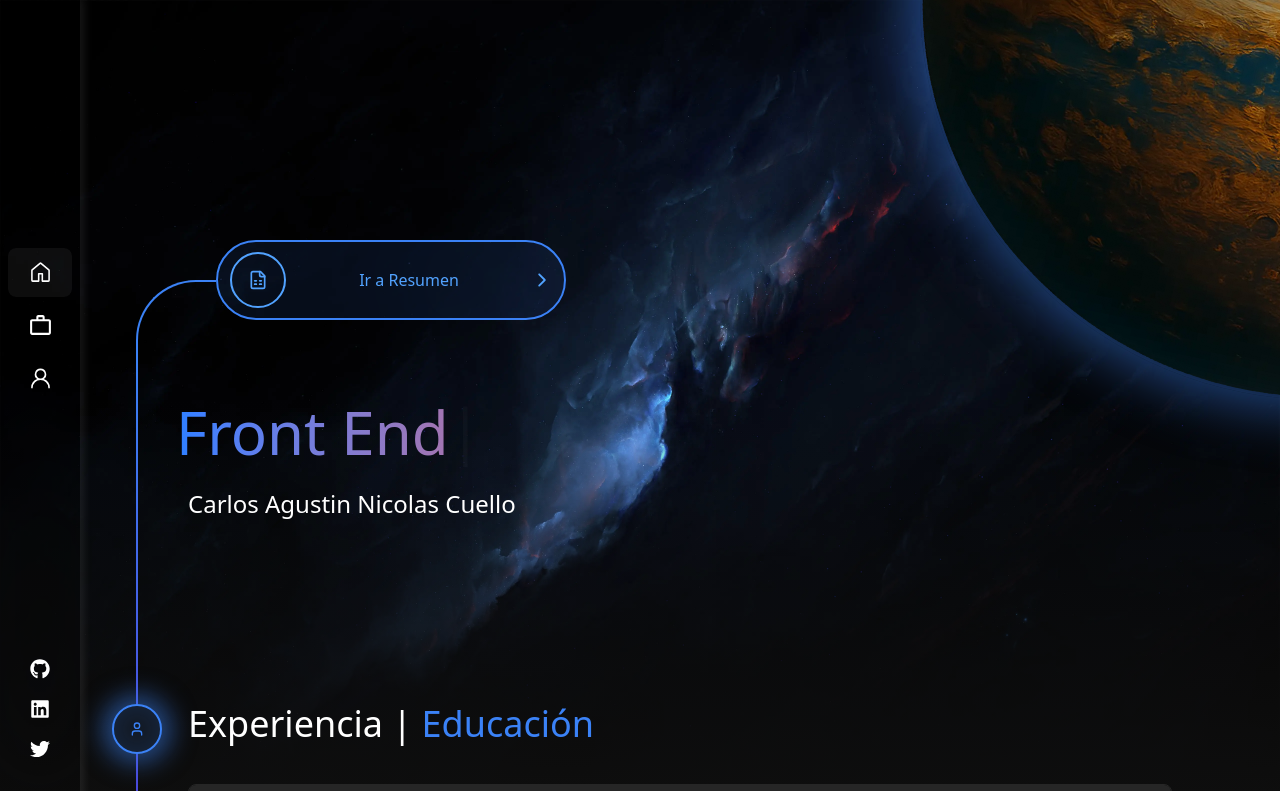
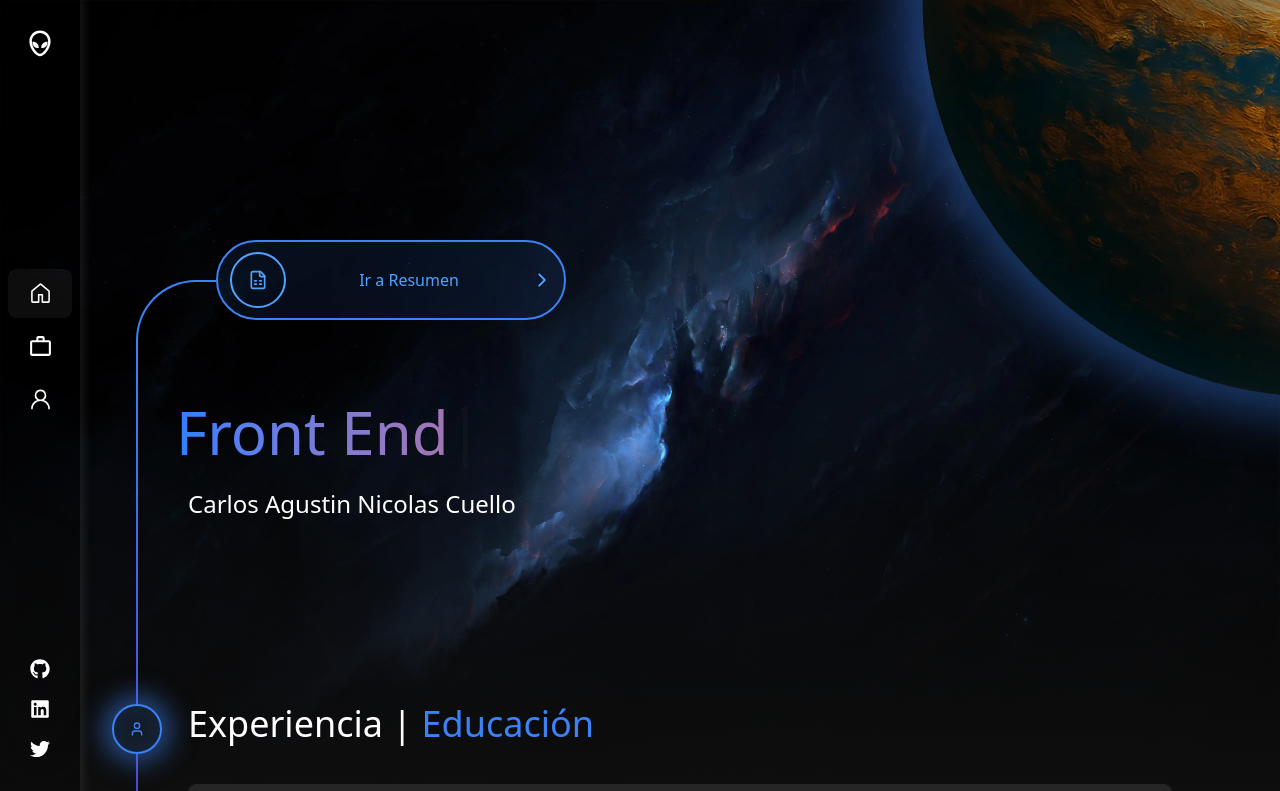
Before and after one commit to Otochicatole/portafolio, a React (Vite) app: page / in a window 1280 px wide. Shown: the top 791 px of the page. Built offline with nearby package versions, Linux system fonts and the light colour scheme.

Commit message:
alien icon

```diff
--- a/src/components/layout/nav-bar.tsx
+++ b/src/components/layout/nav-bar.tsx
@@ -3,6 +3,7 @@ import Button from '../ui/button';
 import { GoHome, GoPerson } from 'react-icons/go';
 import { MdWorkOutline } from 'react-icons/md';
 import { FaGithub, FaLinkedin, FaTwitter } from 'react-icons/fa';
+import { RiAliensLine } from 'react-icons/ri';
 
 const links = [
     { path: '/', label: 'Home', icon: <GoHome size={25} /> },
@@ -17,7 +18,7 @@ export const NavBar = () => {
         <>
             <nav
                 className="group bg-black/10 backdrop-blur-3xl hidden sm:flex flex-col justify-between items-center py-4 fixed w-[80px] transition-all ease-in-out overflow-hidden top-0 z-50 h-full shadow-[0_0_10px_3px_rgba(255,255,255,0.1)]">
-                <div />
+                <RiAliensLine size={30} className='mt-3' />
                 <div className="flex flex-col items-center justify-center w-full p-2 gap-1">
                     {links.map(link => (
                         <Button className='flex w-full hover:shadow-[0_0_10px_10px_rgba(240,240,240,0.1),_inset_0_0_2px_2px_rgba(255,255,255,0.5)] rounded-lg transition-all duration-400 ease-in-out'
--- a/src/pages/projects/page.tsx
+++ b/src/pages/projects/page.tsx
@@ -50,9 +50,9 @@ export default function ProjectsPage() {
                                     <img
                                         src={project.image}
                                         alt={project.title}
-                                        className="w-80 h-80 sm:w-40 sm:h-40  rounded-md object-cover"
+                                        className="w-80 h-80 sm:w-40 sm:h-40 sm:m-6 rounded-md object-cover"
                                     />
-                                    <div className="flex-1 h-80 sm:h-40 text-center md:text-left pb-20">
+                                    <div className="flex-1 h-fit text-center md:text-left pb-20">
                                         <h3 className="text-xl font-semibold">{project.title}</h3>
                                         <p className="">{project.description}</p>
                                         <div className="flex flex-wrap justify-center md:justify-start gap-2 mt-2">
```
